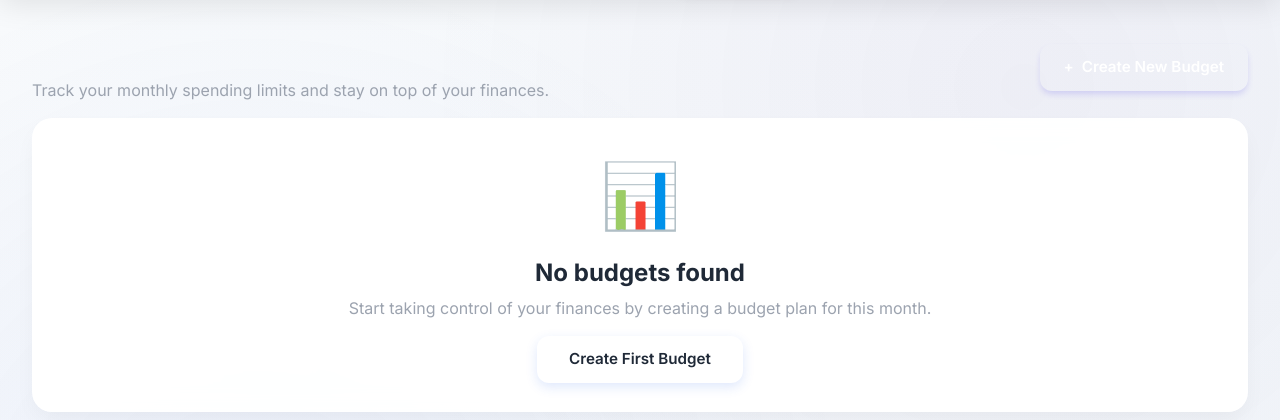
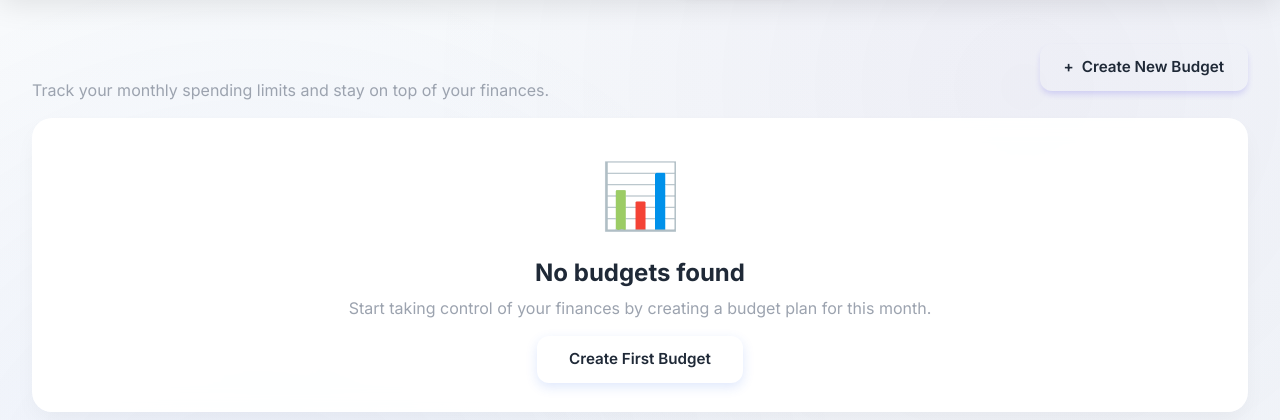
Before and after one commit to SaiSurya-06/Expense-Budget-Tracker, a Django app: page /budgets/ in a window 1280 px wide. Shown: the part 73-493 px from the top of the page. Run offline with Django 4.2, Linux system fonts and the light colour scheme; the visitor is signed in with stand-in values (Sample User, id 1); data that the repository does not hold is empty.

Commit message:
fixed design

```diff
--- a/moneytracker/templates/expenses/budget_list.html
+++ b/moneytracker/templates/expenses/budget_list.html
@@ -15,7 +15,7 @@
             </p>
         </div>
         <a href="{% url 'budget_create' %}" class="btn btn-primary"
-            style="background: var(--primary-gradient); color: white; border: none; padding: 0.75rem 1.5rem; border-radius: 12px; font-weight: 600; box-shadow: 0 4px 6px -1px rgba(79, 70, 229, 0.2);">
+            style="background: var(--primary-gradient); color: var(--primary-gradient); border: none; padding: 0.75rem 1.5rem; border-radius: 12px; font-weight: 600; box-shadow: 0 4px 6px -1px rgba(79, 70, 229, 0.2);">
             <span>+</span> Create New Budget
         </a>
     </div>
```
